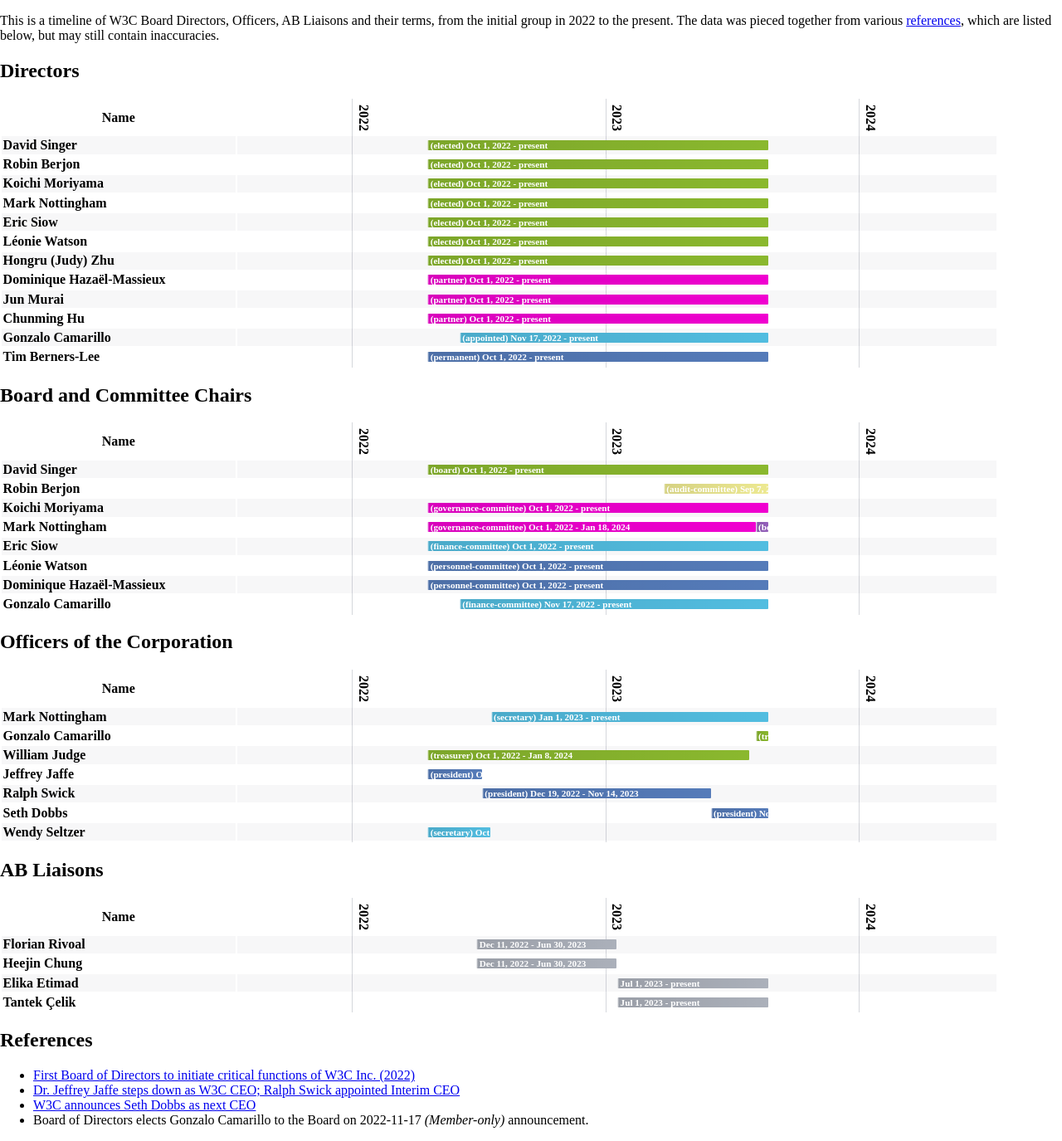
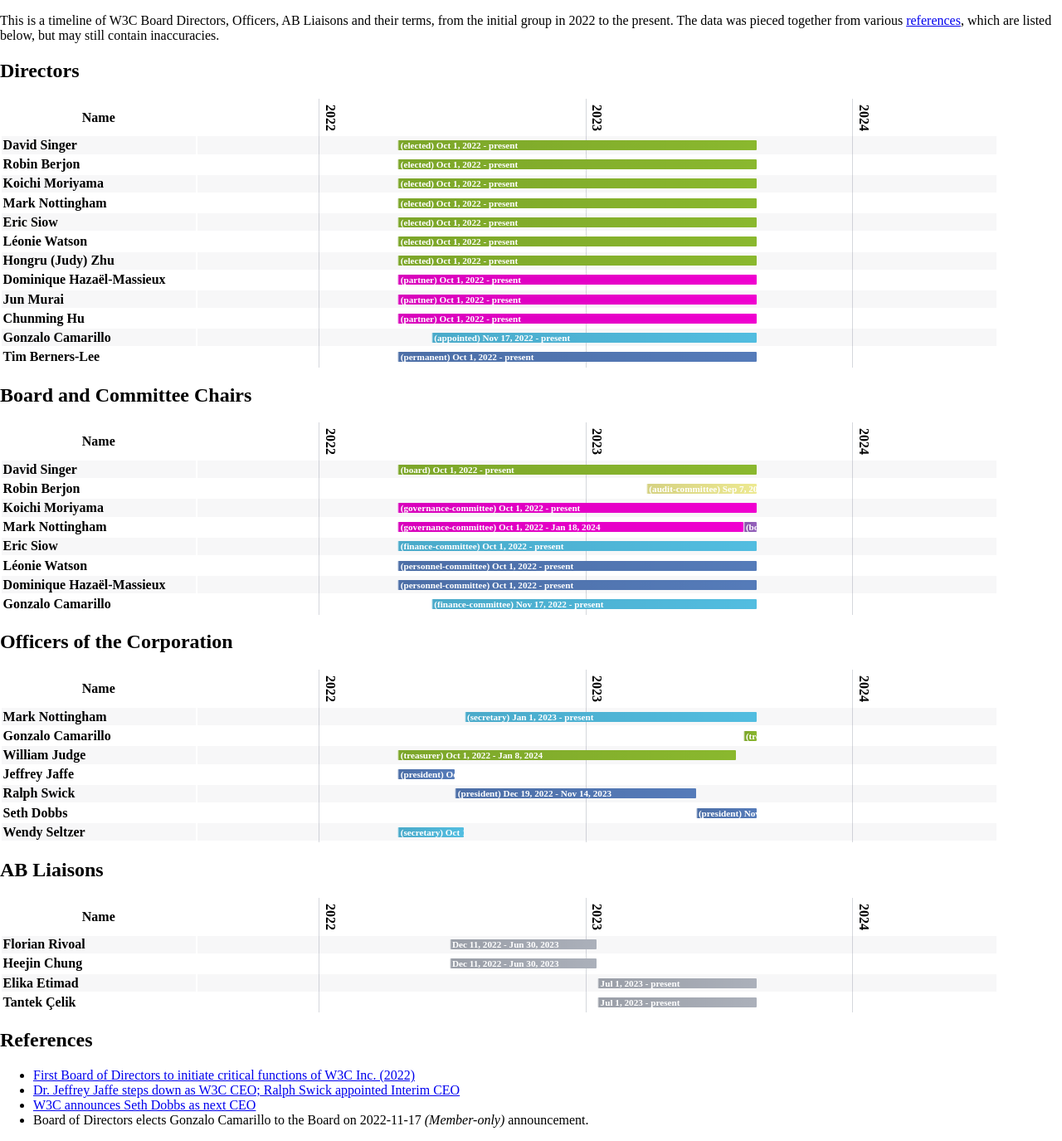
Before and after one commit to ianbjacobs/history-test-202402, a Jekyll site: the page built from history/index.md, in a window 1280 px wide. Shown: the whole page at 83% size. Built offline with Jekyll 4.4.1, drawn with Linux system fonts in a browser that asks for light colours.

Commit message:
slightly less wide name col

```diff
--- a/assets/css/members.css
+++ b/assets/css/members.css
@@ -58,7 +58,7 @@
 }
 
 .ml th:first-child {
-	width: 17em;
+	width: 14em;
 }
 
 .ml td.terms > div {
```
